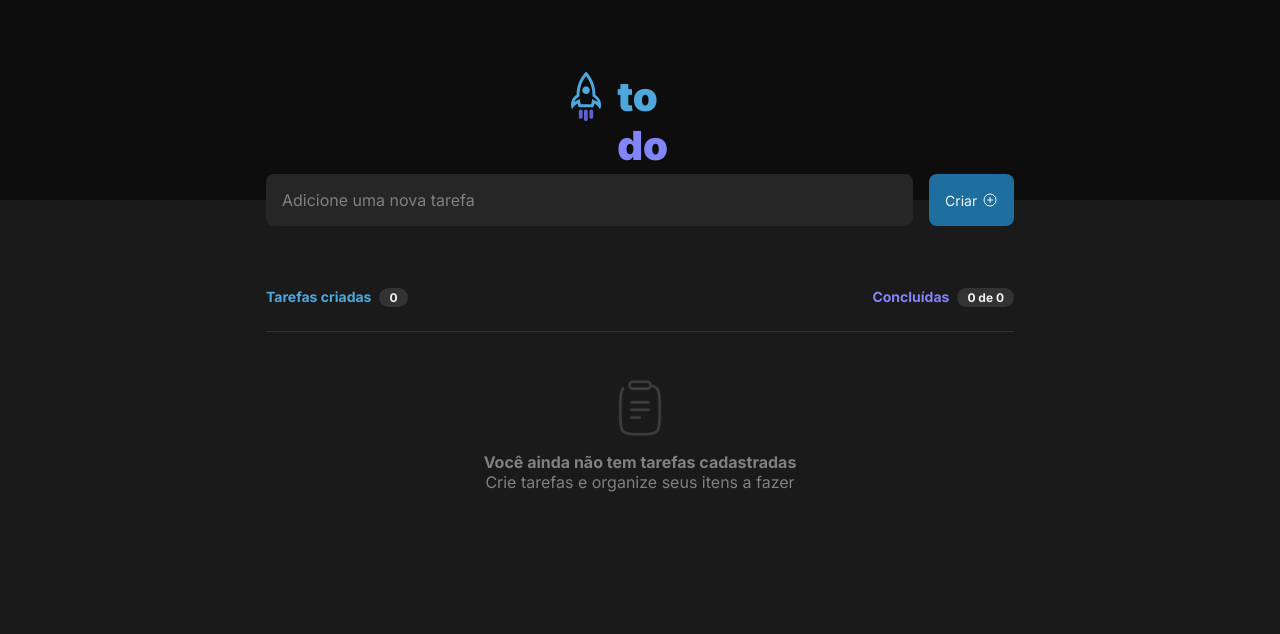
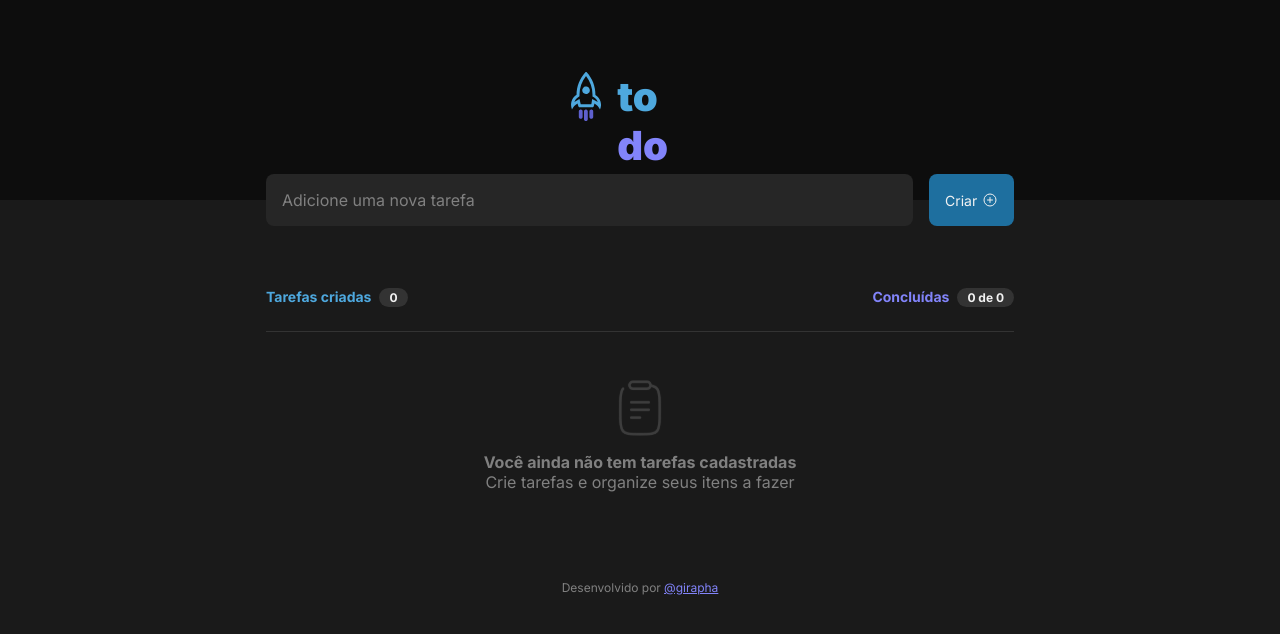
Before and after one commit to giovanaraphaelli/to-do-list-rocketseat, a React (Vite) app: page / in a window 1280 px wide. Shown: the top 634 px of the page. Built offline with nearby package versions, Linux system fonts and the light colour scheme.

Commit message:
feat: add footer

```diff
--- a/src/App.module.css
+++ b/src/App.module.css
@@ -146,3 +146,15 @@
   border: 0;
   cursor: pointer;
 }
+
+.footer {
+  font-size: 0.75rem;
+  display: flex;
+  justify-content: center;
+  gap: 0.2rem;
+  padding-bottom: 1.5rem;
+}
+
+.footer a {
+  color: var(--purple-300);
+}
--- a/src/App.tsx
+++ b/src/App.tsx
@@ -111,6 +111,12 @@ function App() {
           </ul>
         )}
       </main>
+      <footer className={styles.footer}>
+        Desenvolvido por
+        <a href="https://giovanaraphaelli.vercel.app" target="_blank">
+          @girapha
+        </a>
+      </footer>
     </>
   );
 }
```
